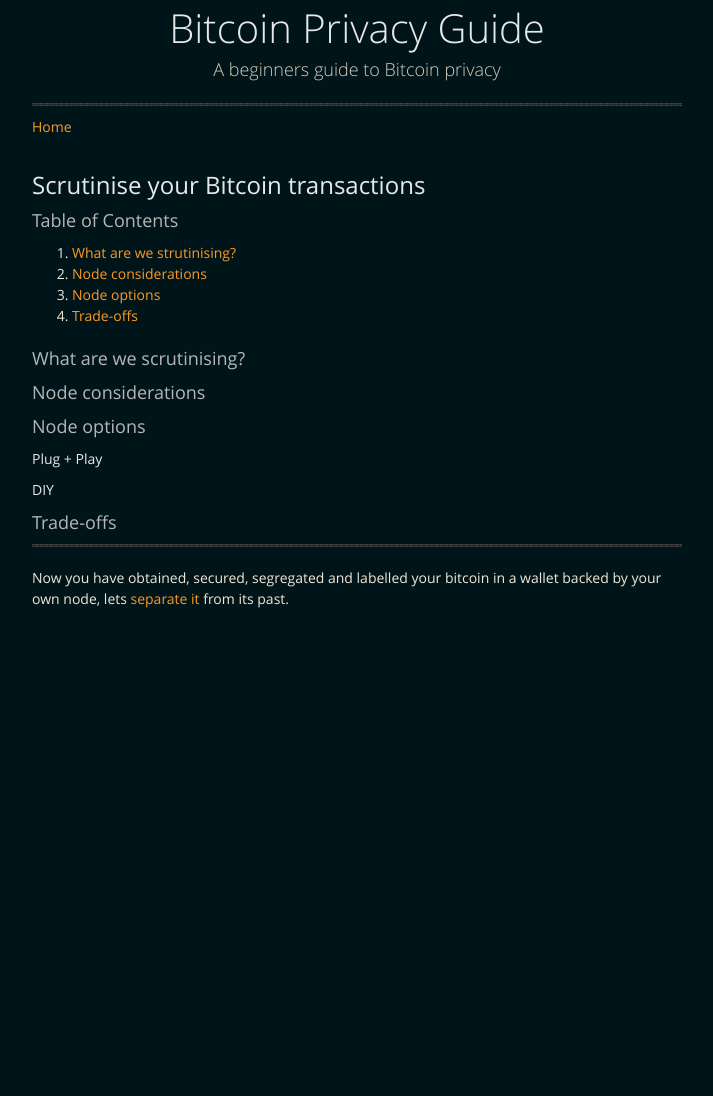
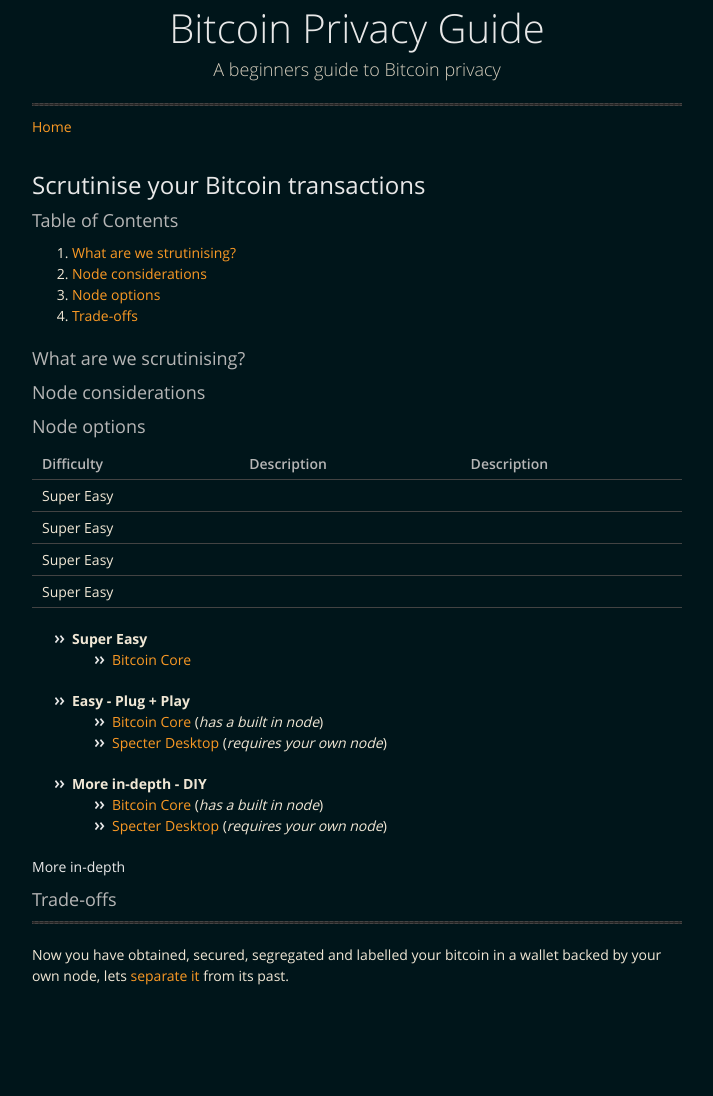
Before and after one commit to BitcoinQnA/BitcoinPrivacyGuide, a Jekyll site: the page built from scrutinise.md, in a window 1280 px wide. Shown: the whole page, without its empty margins (283-996 px from the left). Built offline with Jekyll 4.4.1, drawn with Linux system fonts in a browser that asks for light colours; before the commit the page ends 900 px from its top, so only the background shows below that.

Commit message:
Update scrutinise.md

```diff
--- a/scrutinise.md
+++ b/scrutinise.md
@@ -9,7 +9,7 @@ layout: default
 
 1.  [What are we strutinising?](#what-are-we-scrutinising)
 2.  [Node considerations](#node-considerations)
-3.  [Node options](#options)
+3.  [Node options](#node-options)
 4.  [Trade-offs](#trade-offs)
 
 
@@ -21,10 +21,26 @@ layout: default
 
 ### Node options
 
-#### Plug + Play
+| Difficulty                   | Description                               |  Description                               |
+|------------------------------|-------------------------------------------|--------------------------------------------|
+| Super Easy                             |                                           |                                            |
+| Super Easy                             |                                           |                                            |
+| Super Easy                             |                                           |                                            |
+| Super Easy                             |                                           |                                            |
 
 
-#### DIY
+- **Super Easy**
+  - [Bitcoin Core](https://bitcoincore.org/en/download/)
+
+- **Easy - Plug + Play**
+  - [Bitcoin Core](https://bitcoincore.org/en/download/) (*has a built in node*)
+  - [Specter Desktop](https://github.com/cryptoadvance/specter-desktop) (*requires your own node*)
+
+- **More in-depth - DIY**
+  - [Bitcoin Core](https://bitcoincore.org/en/download/) (*has a built in node*)
+  - [Specter Desktop](https://github.com/cryptoadvance/specter-desktop) (*requires your own node*)
+
+#### More in-depth
 
 
 
```
